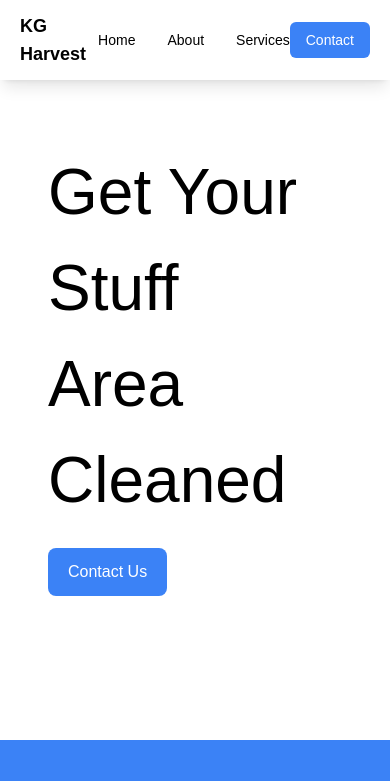
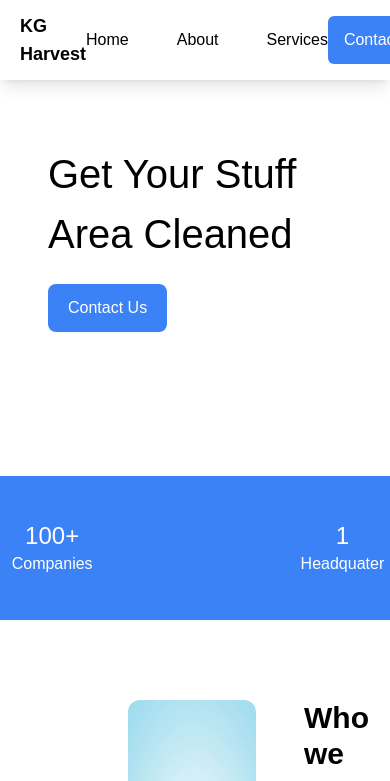
Before and after one commit to Daweed234/kg_harvest-gig, a React (Create React App) app: page / in a window 390 px wide. Shown: the top 781 px of the page. Built offline with nearby package versions, Linux system fonts and the light colour scheme.

Commit message:
responsive getting started

```diff
--- a/tailwind.config.js
+++ b/tailwind.config.js
@@ -5,12 +5,21 @@ module.exports = {
   ],
   theme: {
     extend: {
+      screens: {
+        '2xl': {'max': '1535px'},
+
+        'xl': {'max': '1279px'},
+
+        'lg': {'max': '1023px'},
+
+        'md': {'max': '767px'},
+
+        'sm': {'max': '639px'},
+      },
       colors: {
-        // Define your custom colors here
         'custom-blue': '#3498db',
         'custom-green': '#2ecc71',
         'custom-red': '#e74c3c',
-        // You can define as many colors as you need
       },
       boxShadow:{
         'box-shadow': '0 4px 6px rgba(0, 0, 0, 0.1)'
```
